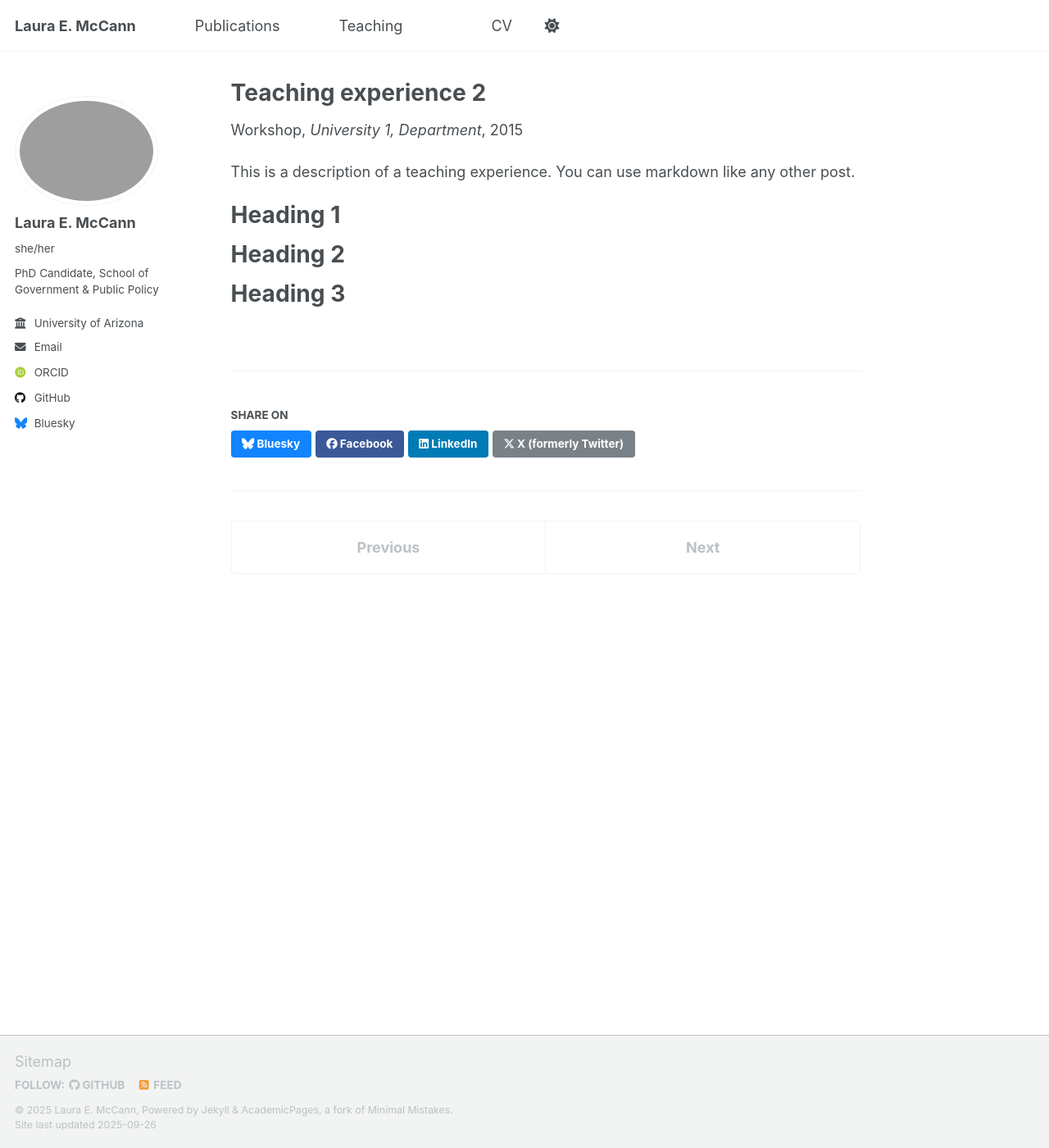
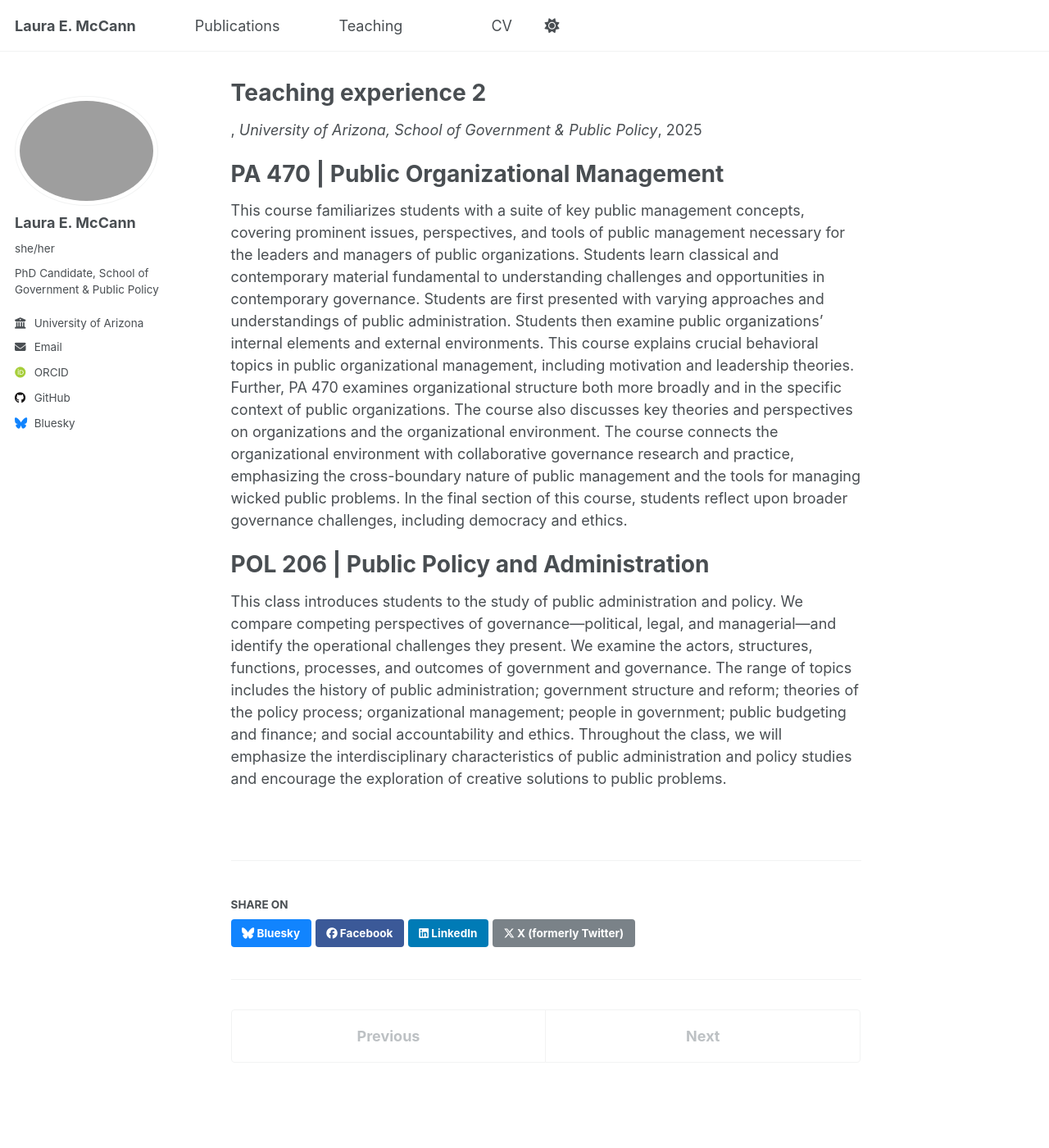
Before and after one commit to lemccann/lemccann.github.io, a Jekyll site: the page built from _teaching/2015-spring-teaching-2.md, in a window 1280 px wide and 1400 px high. Shown: the whole window at 82% size. Built offline with Jekyll 4.4.1, drawn with Linux system fonts in a browser that asks for light colours; some web fonts are replaced; a script that is not in the unit is left out.

Commit message:
Update 2015-spring-teaching-2.md

```diff
--- a/_teaching/2015-spring-teaching-2.md
+++ b/_teaching/2015-spring-teaching-2.md
@@ -1,20 +1,18 @@
 ---
 title: "Teaching experience 2"
 collection: teaching
-type: "Workshop"
 permalink: /teaching/2015-spring-teaching-1
-venue: "University 1, Department"
-date: 2015-01-01
-location: "City, Country"
+venue: "University of Arizona, School of Government & Public Policy"
+date: Summer 2024, 2025; Fall 2025; Spring 2026
 ---
 
-This is a description of a teaching experience. You can use markdown like any other post.
 
-Heading 1
+PA 470 | Public Organizational Management
 ======
 
-Heading 2
+This course familiarizes students with a suite of key public management concepts, covering prominent issues, perspectives, and tools of public management necessary for the leaders and managers of public organizations. Students learn classical and contemporary material fundamental to understanding challenges and opportunities in contemporary governance. Students are first presented with varying approaches and understandings of public administration. Students then examine public organizations' internal elements and external environments. This course explains crucial behavioral topics in public organizational management, including motivation and leadership theories. Further, PA 470 examines organizational structure both more broadly and in the specific context of public organizations. The course also discusses key theories and perspectives on organizations and the organizational environment. The course connects the organizational environment with collaborative governance research and practice, emphasizing the cross-boundary nature of public management and the tools for managing wicked public problems. In the final section of this course, students reflect upon broader governance challenges, including democracy and ethics.
+
+
+POL 206 | Public Policy and Administration
 ======
-
-Heading 3
-======
+This class introduces students to the study of public administration and policy. We compare competing perspectives of governance—political, legal, and managerial—and identify the operational challenges they present. We examine the actors, structures, functions, processes, and outcomes of government and governance. The range of topics includes the history of public administration; government structure and reform; theories of the policy process; organizational management; people in government; public budgeting and finance; and social accountability and ethics. Throughout the class, we will emphasize the interdisciplinary characteristics of public administration and policy studies and encourage the exploration of creative solutions to public problems.
```
